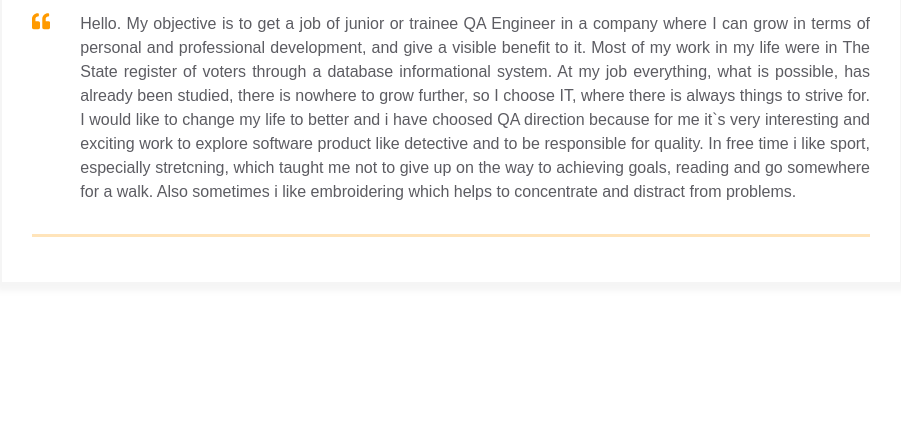
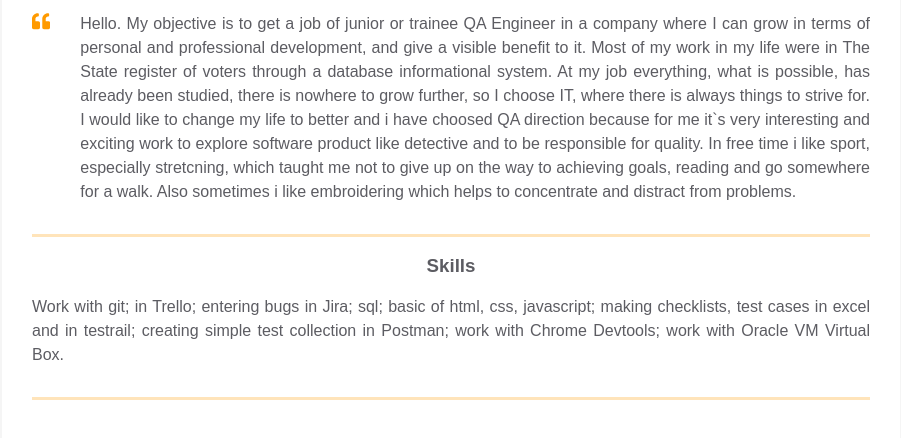
Before and after one commit to olena-nimakova/homepage, a plain HTML site: page index.html in a window 1280 px wide. Shown: the part 338-776 px from the top of the page, without its empty margins (189-1090 px from the left). Drawn offline with Linux system fonts and the light colour scheme.

Commit message:
Added skills block

```diff
--- a/index.html
+++ b/index.html
@@ -65,6 +65,14 @@
               </div>
             </div>
           </div>
+          <div class="container">
+            <div class="resume__block">
+              <div class="skills">
+                <h3 class="skills__header">Skills</h3>
+                <p class="skills__text">Work with git; in Trello; entering bugs in Jira; sql; basic of html, css, javascript; making checklists, test cases in excel and in testrail; creating simple test collection in Postman; work with Chrome Devtools; work with Oracle VM Virtual Box. </p>
+              </div>
+            </div>
+          </div>
         </div>
       </main>
   </body>
```
